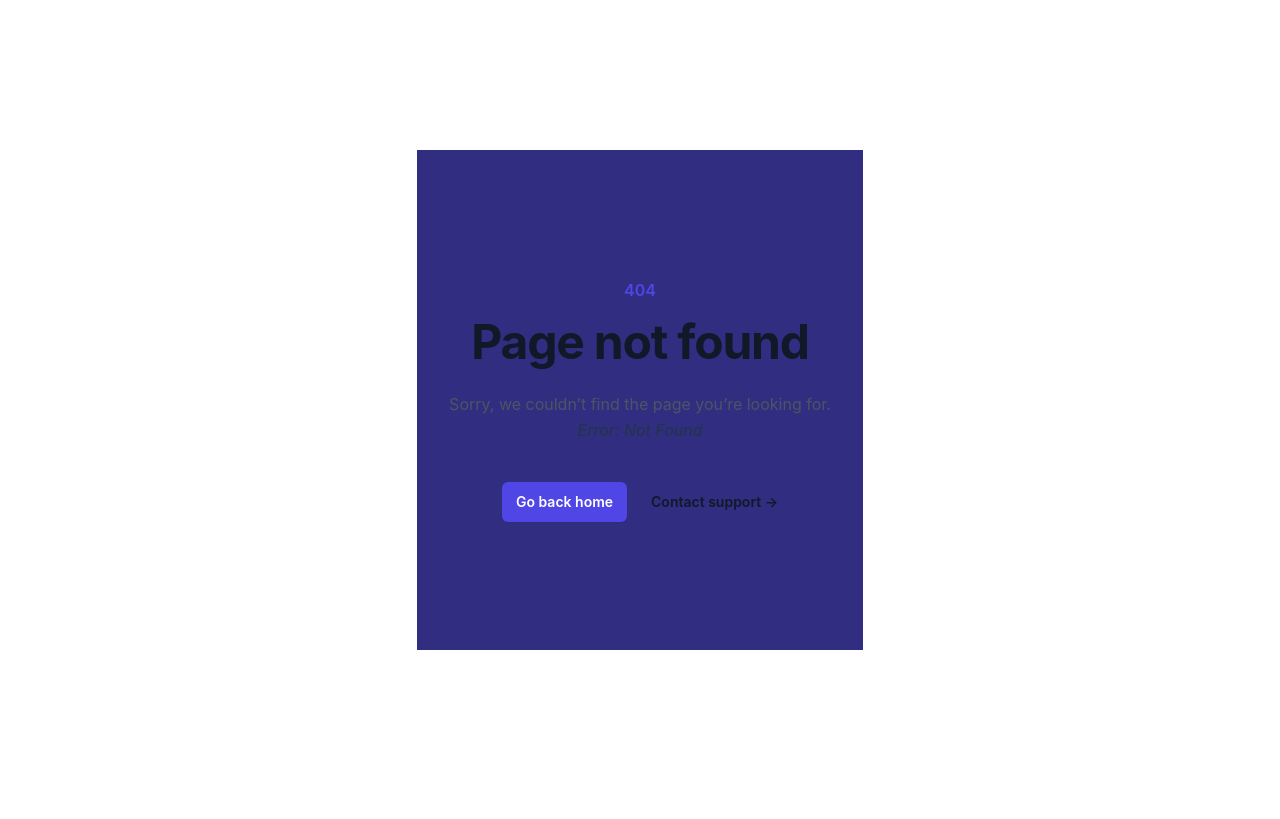
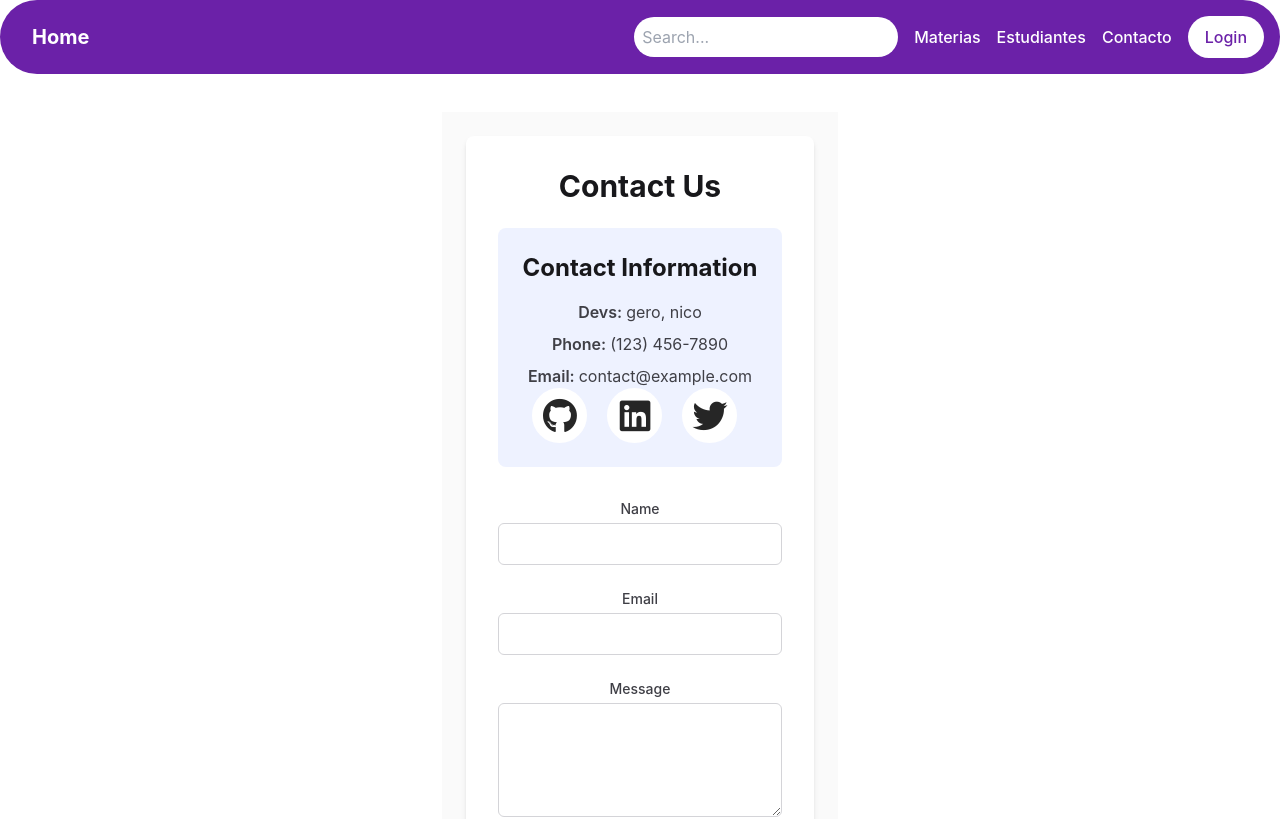
Before and after one commit to gerogabas/ProyectoKiosko, a React (Vite) app: page /contact in a window 1280 px wide. Before the commit this address had no page. Shown: the top 819 px of the page. Built offline with nearby package versions, Linux system fonts and the light colour scheme.

Commit message:
Cambios varios

```diff
--- a/index.html
+++ b/index.html
@@ -1,13 +1,18 @@
 <!doctype html>
 <html lang="en">
+
 <head>
   <meta charset="UTF-8" />
   <link rel="icon" type="image/svg+xml" href="/vite.svg" />
   <meta name="viewport" content="width=device-width, initial-scale=1.0" />
   <title>Mi Proyecto</title>
+  <link rel="stylesheet" href="https://use.fontawesome.com/releases/v5.6.3/css/all.css"
+  integrity="sha384-UHRtZLI+pbxtHCWp1t77Bi1L4ZtiqrqD80Kn4Z8NTSRyMA2Fd33n5dQ8lWUE00s/" crossorigin="anonymous">
 </head>
+
 <body>
   <div id="root"></div>
   <script type="module" src="/src/main.jsx"></script>
 </body>
+
 </html>
--- /dev/null
+++ b/src/Front/Components/Contact.jsx
@@ -0,0 +1,117 @@
+import React, { useState } from "react";
+import Icons from "./Icons";
+const sharedInputClasses =
+  "mt-1 block w-full px-4 py-2 border rounded-md focus:outline-none focus:ring-2 focus:ring-indigo-500 focus:border-indigo-500";
+const sharedLabelClasses =
+  "block text-sm font-medium text-zinc-700 dark:text-zinc-300";
+const sharedTextClasses = "text-zinc-700 dark:text-zinc-300 mb-2";
+
+const ContactInformation = () => (
+  <div className="logoContact mb-8 p-6 bg-indigo-50 dark:bg-indigo-900 rounded-lg">
+    <h2 className="text-2xl font-bold text-zinc-900 dark:text-white mb-4">
+      Contact Information
+    </h2>
+    <p className={sharedTextClasses}>
+      <span className="font-semibold">Devs: </span>
+      gero, nico
+    </p>
+    <p className={sharedTextClasses}>
+      <span className="font-semibold">Phone: </span>
+      (123) 456-7890
+    </p>
+    <p className="text-zinc-700 dark:text-zinc-300">
+      <span className="font-semibold">Email: </span>
+      contact@example.com
+    </p>
+    <div className="">
+      <Icons
+        iconsYlinks={[
+          {
+            icon: "fab fa-github icon",
+            link: "https://github.com/gerogabas/ProyectoKiosko",
+            background: "before:bg-gray-800",
+          },
+          {
+            icon: "fab fa-linkedin icon",
+            link: "https://www.linkedin.com/in/",
+            background: "before:bg-blue-700",
+          },
+          {
+            icon: "fab fa-twitter icon",
+            link: "https://twitter.com/",
+            background: "before:bg-blue-500",
+          },
+        ]}
+      />
+    </div>
+  </div>
+);
+
+const InputField = ({ id, label, type = "text" }) => (
+  <div>
+    <label className={sharedLabelClasses} htmlFor={id}>
+      {label}
+    </label>
+    <input
+      type={type}
+      id={id}
+      name={id}
+      className={`${sharedInputClasses} border-zinc-300 dark:border-zinc-700 dark:bg-zinc-700 dark:text-white`}
+      required
+    />
+  </div>
+);
+
+const TextAreaField = ({ id, label }) => (
+  <div>
+    <label className={sharedLabelClasses} htmlFor={id}>
+      {label}
+    </label>
+    <textarea
+      id={id}
+      name={id}
+      rows="4"
+      className={`${sharedInputClasses} border-zinc-300 dark:border-zinc-700 dark:bg-zinc-700 dark:text-white`}
+      required
+    />
+  </div>
+);
+
+const ContactForm = () => {
+  const handleSubmit = (e) => {
+    e.preventDefault();
+    alert("Como mandas un mail??");
+    // Add form submission handling logic here
+  };
+
+  return (
+    <form className="space-y-6" onSubmit={handleSubmit}>
+      <InputField id="name" label="Name" />
+      <InputField id="email" label="Email" type="email" />
+      <TextAreaField id="message" label="Message" />
+      <div>
+        <button
+          type="submit"
+          className="w-full py-3 bg-indigo-600 text-white font-semibold rounded-md hover:bg-indigo-500 focus:outline-none focus:ring-2 focus:ring-indigo-500 focus:ring-offset-2 dark:focus:ring-offset-zinc-900"
+        >
+          Send Message
+        </button>
+      </div>
+    </form>
+  );
+};
+
+const ContactUsPage = () => (
+  <div className="min-h-screen bg-zinc-50 dark:bg-zinc-900 p-6">
+    <div className="max-w-4xl mx-auto bg-white dark:bg-zinc-800 p-8 rounded-lg shadow-md">
+      <h1 className="text-3xl font-bold text-zinc-900 dark:text-white mb-6">
+        Contact Us
+      </h1>
+      <ContactInformation />
+
+      <ContactForm />
+    </div>
+  </div>
+);
+
+export default ContactUsPage;
--- /dev/null
+++ b/src/Front/Components/Icons.jsx
@@ -0,0 +1,35 @@
+// Ejemplo de componente de iconos
+// const iconos_y_links = [
+//   {
+//     icon: "fab fa-github icon",
+//     link: "https://github.com/gerogabas/ProyectoKiosko",
+//     background: "before:bg-gray-800",
+//   },
+//   {
+//     icon: "fab fa-linkedin icon",
+//     link: "https://www.linkedin.com/in/",
+//     background: "before:bg-blue-700",
+//   },
+//   {
+//     icon: "fab fa-twitter icon",
+//     link: "https://twitter.com/",
+//     background: "before:bg-blue-500",
+//   },
+// ];
+
+export default function Icons({ iconsYlinks }) {
+  return (
+    <ul className="ulicon">
+      {iconsYlinks.map((dato) => (
+        <li className={` liicon`}>
+          <a className={`${dato.background} aicon`} href={dato.link}>
+            <i className={`${dato.icon} icon`}></i>
+          </a>
+        </li>
+      ))}
+    </ul>
+  );
+}
+/* .liicon:nth-child(1) .aicon:before{
+  background: #0d1117;
+} */
--- /dev/null
+++ b/src/Front/Components/Table.jsx
@@ -0,0 +1,68 @@
+// Estilos
+const sharedTableCellClasses =
+  "px-6 py-4 whitespace-nowrap text-sm text-zinc-900 dark:text-zinc-100";
+const sharedTableHeaderClasses =
+  "px-6 py-3 text-left text-xs font-medium text-zinc-500 dark:text-zinc-400 uppercase tracking-wider";
+
+export default function DibujarTabla({ title, header, datos }) {
+
+  header = ["Legajo", "Nombre", "Apellido", `Email`, "Telefono", "Detalles"];
+
+  return (
+    <div className="container mx-auto">
+      <h1 className="text-2xl font-bold mb-4 text-zinc-900 dark:text-zinc-100">
+        {title}
+        <p className="text-sm">Total:{datos.length}</p>
+      </h1>
+      <div className="shadow-md overflow-hidden border-b border-zinc-200 dark:border-zinc-700 sm:rounded-lg">
+        <table className="min-w-full divide-y divide-zinc-200 dark:divide-zinc-700">
+          <TableHeader />
+          <TableBody />
+        </table>
+      </div>
+    </div>
+  );
+}
+
+const TableHeader = () => {
+  return (
+    <thead className=" dark:bg-zinc-700 ">
+      <tr>
+        {str.map((header) => (
+          <th key={header} scope="col" className={sharedTableHeaderClasses}>
+            {" "}
+            {header}{" "}
+          </th>
+        ))}
+      </tr>
+    </thead>
+  );
+};
+
+const TableBody = () => {
+  return (
+    <tbody className="bg-white dark:bg-zinc-800 divide-y divide-zinc-200 dark:divide-zinc-700">
+      {alumnos.map((alumno) => (
+        <tr key={alumno.legajo}>
+          <td className={`${sharedTableCellClasses} font-medium`}>
+            {" "}
+            {alumno.legajo}{" "}
+          </td>
+          <td className={sharedTableCellClasses}>{alumno.nombre}</td>
+          <td className={sharedTableCellClasses}>{alumno.apellido}</td>
+          <td className={sharedTableCellClasses}>{alumno.email}</td>
+          <td className={sharedTableCellClasses}>{alumno.telefono}</td>
+          <td className={`${sharedTableCellClasses} text-right`}>
+            <button
+              className=" dark:text-indigo-400 dark:hover:text-indigo-600"
+              onClick={() => handleClickAlumno(alumno)}
+            >
+              {" "}
+              Info{""}
+            </button>
+          </td>
+        </tr>
+      ))}
+    </tbody>
+  );
+};
--- a/src/Front/Estudiantes.jsx
+++ b/src/Front/Estudiantes.jsx
@@ -8,10 +8,12 @@ const sharedTableHeaderClasses =
 
 // Componente para el encabezado de la tabla
 const TableHeader = () => {
+  const str = ["Legajo", "Nombre", "Apellido", `Email`, "Telefono", "Detalles"];
+
   return (
-    <thead className="bg-zinc-50 dark:bg-zinc-800">
+    <thead className=" dark:bg-zinc-700 ">
       <tr>
-        {["Legajo", "Nombre", "Apellido", "Email", "Telefono", "Detalles"].map(
+        {str.map(
           (header) => (
             <th key={header} scope="col" className={sharedTableHeaderClasses}>
               {header}
@@ -33,9 +35,12 @@ const Estudiantes = () => {
 
   return (
     <div className="flex min-h-screen bg-zinc-100 dark:bg-zinc-900 p-4 rounded-xl">
-      {selectedAlumno ? ( <pre className="text-left">{JSON.stringify(selectedAlumno, null, 2)}</pre>)
-      :(
-      <div className="container mx-auto">
+      {selectedAlumno ? (
+        <pre className="text-left">
+          {JSON.stringify(selectedAlumno, null, 2)}
+        </pre>
+      ) : (
+        <div className="container mx-auto">
           <h1 className="text-2xl font-bold mb-4 text-zinc-900 dark:text-zinc-100">
             Estudiantes
             <p className="text-sm">Total: {alumnos.length}</p>
@@ -46,14 +51,26 @@ const Estudiantes = () => {
               <tbody className="bg-white dark:bg-zinc-800 divide-y divide-zinc-200 dark:divide-zinc-700">
                 {alumnos.map((alumno) => (
                   <tr key={alumno.legajo}>
-                    <td className={`${sharedTableCellClasses} font-medium`}> {alumno.legajo} </td>
+                    <td className={`${sharedTableCellClasses} font-medium`}>
+                      {" "}
+                      {alumno.legajo}{" "}
+                    </td>
                     <td className={sharedTableCellClasses}>{alumno.nombre}</td>
-                    <td className={sharedTableCellClasses}>{alumno.apellido}</td>
+                    <td className={sharedTableCellClasses}>
+                      {alumno.apellido}
+                    </td>
                     <td className={sharedTableCellClasses}>{alumno.email}</td>
-                    <td className={sharedTableCellClasses}>{alumno.telefono}</td>
+                    <td className={sharedTableCellClasses}>
+                      {alumno.telefono}
+                    </td>
                     <td className={`${sharedTableCellClasses} text-right`}>
-                      <button className=" dark:text-indigo-400 dark:hover:text-indigo-600"
-                        onClick={() => handleClickAlumno(alumno)}> Info </button>
+                      <button
+                        className=" dark:text-indigo-400 dark:hover:text-indigo-600"
+                        onClick={() => handleClickAlumno(alumno)}
+                      >
+                        {" "}
+                        Info{" "}
+                      </button>
                     </td>
                   </tr>
                 ))}
--- a/src/Front/NavBar.jsx
+++ b/src/Front/NavBar.jsx
@@ -26,7 +26,7 @@ const Navbar = () => {
           <Link to="/estudiantes" className={txtBlanco}>
             Estudiantes
           </Link>
-          <Link to="#" className={txtBlanco}>
+          <Link to="/contact" className={txtBlanco}>
             Contacto
           </Link>
           <Link to="/login" children>
--- a/src/assets/index.css
+++ b/src/assets/index.css
@@ -79,16 +79,11 @@ button:focus-visible {
 }
 
 .logo {
-  height: 6em;
-  padding: 1.5em;
   will-change: filter;
   transition: filter 300ms;
 }
 .logo:hover {
   filter: drop-shadow(0 0 0.5em #fff1f1a4);
-}
-.logo.react:hover {
-  filter: drop-shadow(0 0 0.8em #61dafbaa);
 }
 
 @keyframes logo-spin {
@@ -114,3 +109,80 @@ button:focus-visible {
   color: #888;
 }
 /* ---------------------------------*/
+/* --------- Mis css --------------*/
+.logoContact {
+  will-change: filter;
+  transition: filter 300ms;
+}
+.logoContact:hover {
+  filter: drop-shadow(0 0 0.2em #ff000063);
+}
+
+.ulicon {
+  display: flex;
+  /* position: absolute;
+  top: 50%;
+  left: 50%;
+  transform: translate(-50%, -50%); */
+}
+
+.ulicon .liicon .aicon {
+  width: 55px;
+  height: 55px;
+  background-color: #fff;
+  text-align: center;
+  line-height: 50px;
+  font-size: 35px;
+  margin: 0 10px;
+  display: block;
+  border-radius: 50%;
+  position: relative;
+  overflow: hidden;
+  border: 3px solid #fff;
+  z-index: 1;
+}
+
+.ulicon .liicon .aicon .icon {
+  position: relative;
+  color: #262626;
+  transition: .5s;
+  z-index: 3;
+}
+
+.ulicon .liicon .aicon:hover .icon {
+  color: #fff;
+  transform: rotateY(360deg);
+}
+
+.ulicon .liicon .aicon:before {
+  content: "";
+  position: absolute;
+  top: 100%;
+  left: 0;
+  width: 100%;
+  /*background: #f00;*/
+  height: 100%;
+  transition: .5s;
+  z-index: 2;
+}
+
+.ulicon .liicon .aicon:hover:before {
+  top: 0;
+}
+
+/*
+.liicon:nth-child(1) .aicon:before{
+ background: #ff0000;
+}
+
+.liicon:nth-child(2) .aicon:before{
+  background: #55acee;
+}
+
+.liicon:nth-child(3) .aicon:before {
+  background: #d0ff00;
+}
+
+.liicon:nth-child(4) .aicon:before {
+  background: #dd4b39;
+} */
--- a/src/main.jsx
+++ b/src/main.jsx
@@ -9,7 +9,7 @@ import LoginForm from './Front/LoginForm'
 import Navbar from './Front/NavBar';
 import Materias from './Front/Materias';
 import Estudiantes from './Front/Estudiantes.jsx'
-
+import ContactUsPage from './Front/Components/Contact.jsx'
 const sampleStudents = [
   { id: 1, name: 'John', surname: 'Doe', email: 'john.doe@example.com', phone: '123-456-7890' },
   // Add more student data here if needed
@@ -41,6 +41,10 @@ const router = createBrowserRouter([
         path: "/estudiantes",
         element: <Estudiantes />,
       },
+      {
+        path: "/contact",
+        element: <ContactUsPage />,
+      }
     ]
   },
 ]);
```
Lines whose indentation alone changed are shown as unchanged.
